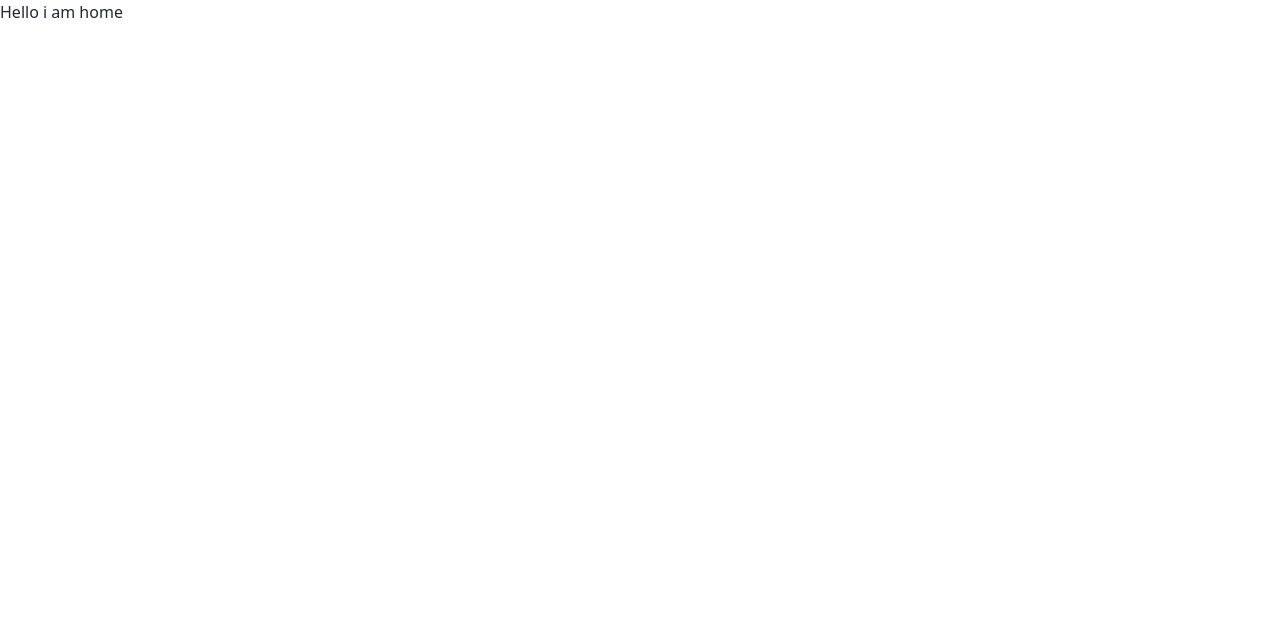
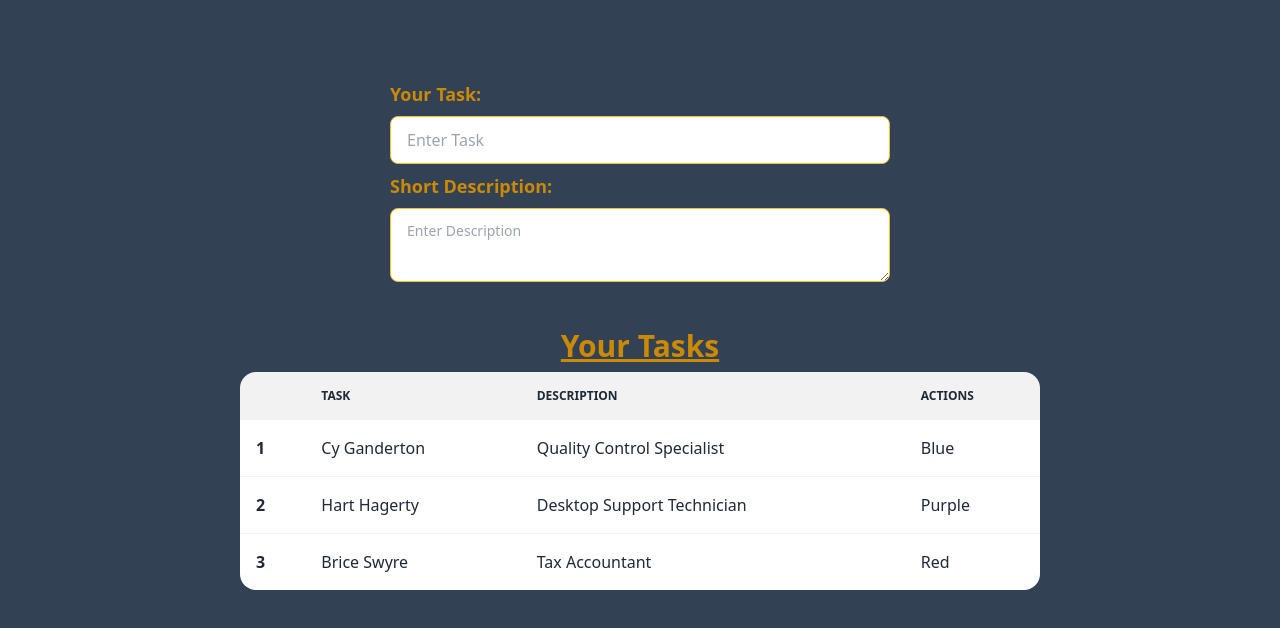
Before and after one commit to MIRJAKARIYA/to-do-app, a React (Create React App) app: page / in a window 1280 px wide. Shown: the top 628 px of the page. Built offline with nearby package versions, Linux system fonts and the light colour scheme; the HTML template or start-up script is replaced by a standard one.

Commit message:
todo design complete

```diff
--- a/package.json
+++ b/package.json
@@ -6,6 +6,7 @@
     "@testing-library/jest-dom": "^5.16.4",
     "@testing-library/react": "^13.2.0",
     "@testing-library/user-event": "^13.5.0",
+    "axios": "^0.27.2",
     "daisyui": "^2.15.0",
     "firebase": "^9.8.1",
     "react": "^18.1.0",
--- /dev/null
+++ b/src/hooks/useToken.js
@@ -0,0 +1,22 @@
+import axios from "axios";
+import { useEffect, useState } from "react";
+
+const useToken = (email) => {
+  const [token, setToken] = useState("");
+  useEffect(() => {
+    const getToken = async () => {
+      if (email) {
+        const { data } = await axios.post(
+          "http://localhost:5000/getToken",
+          { email }
+        );
+        setToken(data.accessToken);
+        localStorage.setItem("ACCESS_TOKEN", data.accessToken);
+      }
+    };
+    getToken();
+  }, [email]);
+  return [token];
+};
+
+export default useToken;
--- a/src/pages/Home/Home.js
+++ b/src/pages/Home/Home.js
@@ -1,9 +1,10 @@
 import React from 'react';
+import ToDo from './ToDo';
 
 const Home = () => {
     return (
-        <div>
-            Hello i am home
+        <div className='h-screen bg-slate-700 flow-root'>
+            <ToDo></ToDo>
         </div>
     );
 };
--- /dev/null
+++ b/src/pages/Home/ToDo.js
@@ -0,0 +1,64 @@
+import React from "react";
+
+const ToDo = () => {
+  return (
+    <div className="mt-20">
+      <div className=" max-w-[500px] mx-auto">
+        <form>
+          <div>
+            <p className="text-yellow-600 text-lg font-semibold mb-2">Your Task:</p>
+            <input
+              type="text"
+              placeholder="Enter Task"
+              class="input input-bordered input-warning w-full"
+            />
+          </div>
+          <div>
+            <p className="text-yellow-600 text-lg font-semibold my-2">Short Description:</p>
+            <textarea
+              class="textarea textarea-warning w-full"
+              placeholder="Enter Description"
+            ></textarea>
+          </div>
+        </form>
+      </div>
+      <div class="overflow-x-auto mt-10">
+          <h1 className="text-center text-3xl mb-2 font-bold underline text-yellow-600">Your Tasks</h1>
+        <table class="table w-full max-w-[800px] mx-auto">
+          <thead>
+            <tr class="hover">
+              <th></th>
+              <th>Task</th>
+              <th>Description</th>
+              <th>Actions</th>
+            </tr>
+          </thead>
+          <tbody>
+            <tr class="hover">
+              <th>1</th>
+              <td>Cy Ganderton</td>
+              <td>Quality Control Specialist</td>
+              <td>Blue</td>
+            </tr>
+
+            <tr class="hover">
+              <th>2</th>
+              <td>Hart Hagerty</td>
+              <td>Desktop Support Technician</td>
+              <td>Purple</td>
+            </tr>
+
+            <tr>
+              <th>3</th>
+              <td>Brice Swyre</td>
+              <td>Tax Accountant</td>
+              <td>Red</td>
+            </tr>
+          </tbody>
+        </table>
+      </div>
+    </div>
+  );
+};
+
+export default ToDo;
--- a/src/pages/Login/Login.js
+++ b/src/pages/Login/Login.js
@@ -5,6 +5,7 @@ import { useSendPasswordResetEmail } from "react-firebase-hooks/auth";
 import { ToastContainer, toast } from "react-toastify";
 import auth from "../../firebase.init";
 import SocialLogin from "../Shared/SocialLogin";
+import useToken from "../../hooks/useToken";
 
 const Login = () => {
   const navigate = useNavigate();
@@ -16,6 +17,7 @@ const Login = () => {
     useSignInWithEmailAndPassword(auth);
   const [sendPasswordResetEmail, sending, ResetError] =
     useSendPasswordResetEmail(auth);
+    const [token] = useToken(user?.user?.email);
 
   const handleForgotPassword = async () => {
     const email = emailRef.current.value;
@@ -40,10 +42,10 @@ const Login = () => {
   }, [ResetError, resetError]);
 
   useEffect(() => {
-    if (user) {
+    if (token) {
       navigate(from, { replace: true });
     }
-  }, [user, from, navigate]);
+  }, [token, from, navigate]);
   return (
     <>
       <div className="flow-root">
--- a/src/pages/Register/Register.js
+++ b/src/pages/Register/Register.js
@@ -6,6 +6,7 @@ import {
 import { Link, useNavigate } from "react-router-dom";
 import auth from '../../firebase.init';
 import SocialLogin from "../Shared/SocialLogin";
+import useToken from "../../hooks/useToken";
 
 const Register = () => {
   const [passwordMatchError, setPassswordMatchError] = useState("");
@@ -14,6 +15,8 @@ const Register = () => {
   const navigate = useNavigate();
   const [createUserWithEmailAndPassword, user] =
     useCreateUserWithEmailAndPassword(auth);
+    const [token] = useToken(user?.user?.email);
+
   const handleSubmit = async (e) => {
     e.preventDefault();
     const name = e.target.name.value;
@@ -62,10 +65,10 @@ const Register = () => {
     await updateProfile({ displayName: name });
   };
   useEffect(() => {
-    if (user) {
+    if (token) {
       navigate("/home");
     }
-  }, [navigate, user]);
+  }, [navigate, token]);
   return (
     <>
       <div className="flow-root">
--- a/src/pages/Shared/SocialLogin.js
+++ b/src/pages/Shared/SocialLogin.js
@@ -2,17 +2,22 @@ import React, { useEffect } from 'react';
 import { useSignInWithGoogle } from 'react-firebase-hooks/auth';
 import { useLocation, useNavigate } from 'react-router-dom';
 import auth from '../../firebase.init';
+import useToken from '../../hooks/useToken';
 
 const SocialLogin = () => {
     const location = useLocation();
     const navigate = useNavigate();
     let from = location.state?.from?.pathname || "/";
     const [signInWithGoogle, user] = useSignInWithGoogle(auth);
+    const [token] = useToken(user?.user?.email)
+
+
+
     useEffect(()=>{
-        if(user){
+        if(token){
             navigate(from, { replace: true });
         }
-    },[user,navigate,from])
+    },[token,navigate,from])
     return (
         <div onClick={()=> signInWithGoogle()}>
             <button class="btn btn-outline w-[83%] mt-[-10px] mb-5 mx-auto font-bold text-primary flex text-2xl">
```
Also changed, not shown: 1 other file (tests, documents, lock files or other folders).
